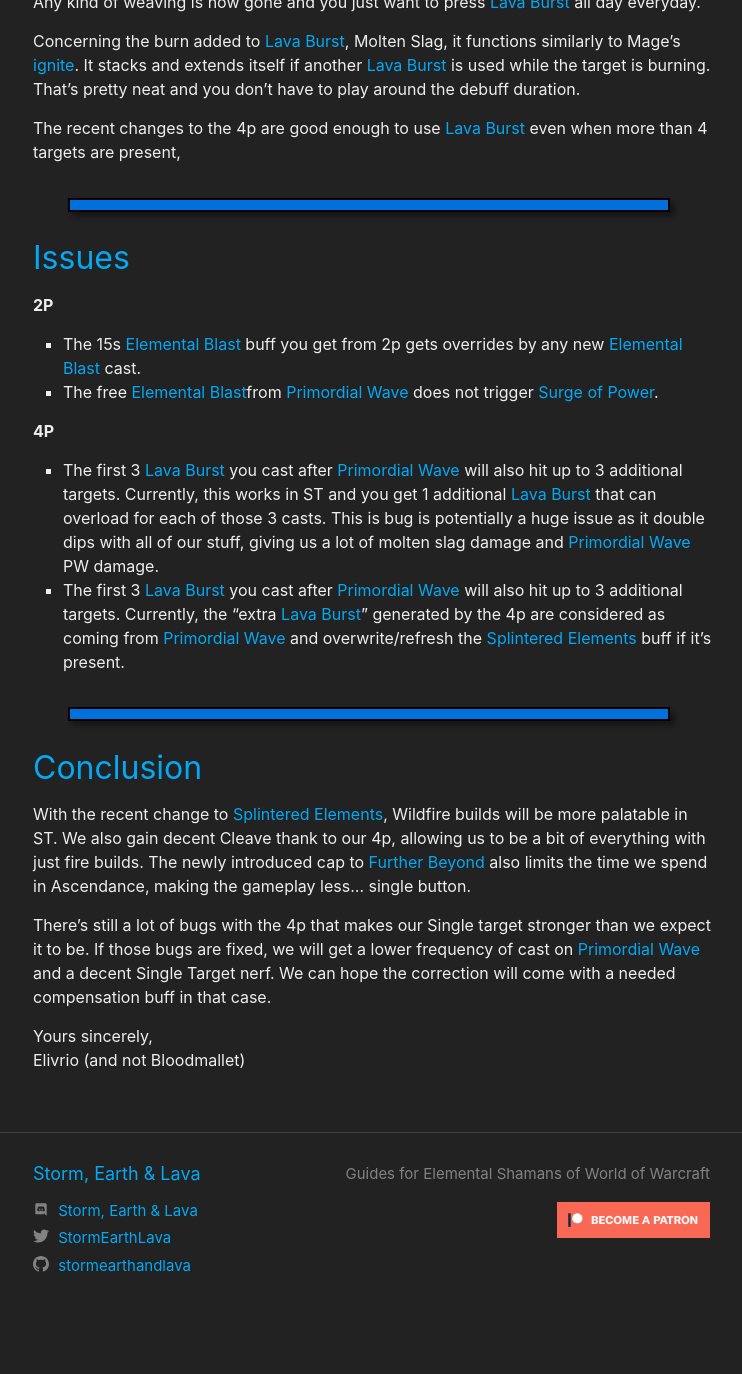
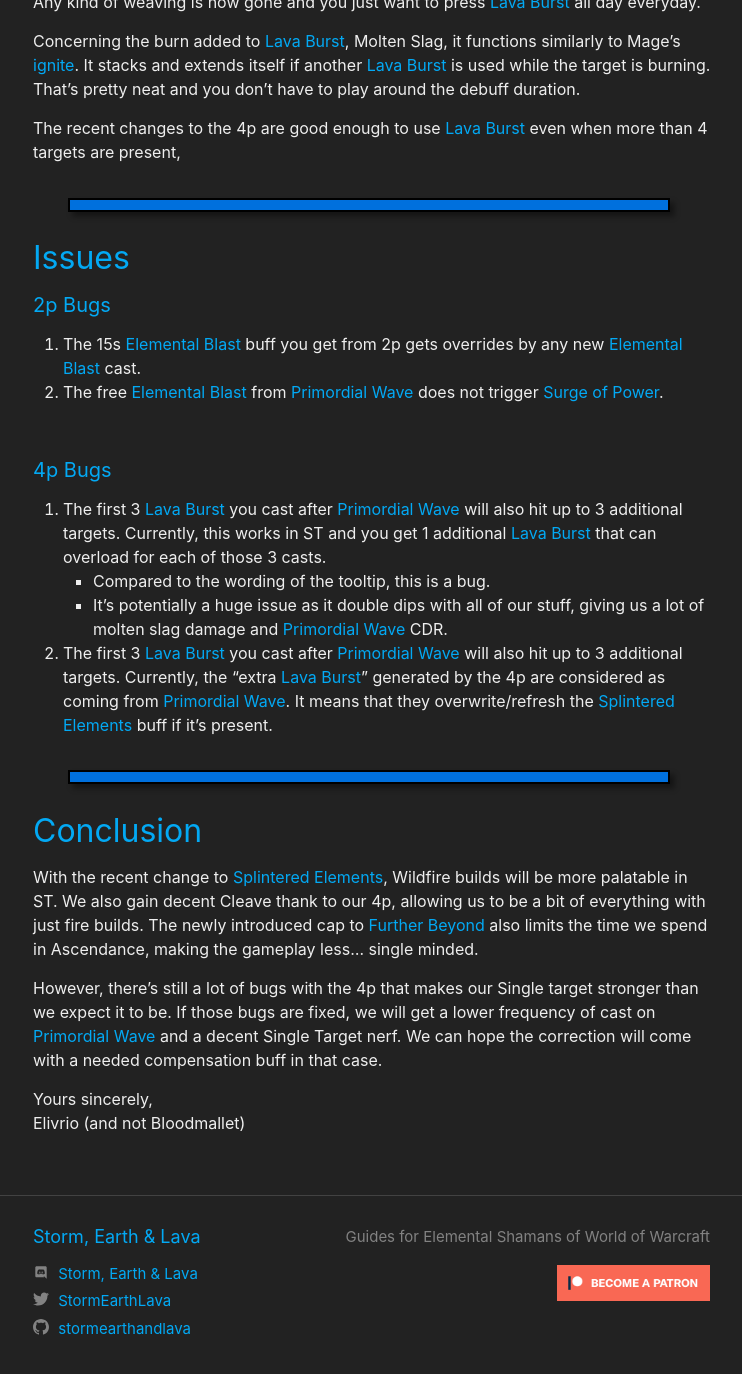
Before and after one commit to stormearthandlava/stormearthandlava.github.io, a Jekyll site: the page built from blog/_posts/2023-09-28-t31-set-discussion.md, in a window 1280 px wide and 1400 px high, scrolled down 1582 px. Shown: the top 1374 px of the window, without its empty margins (267-1009 px from the left). Built offline with Jekyll 4.4.1, drawn with Linux system fonts in a browser that asks for light colours; a script that is not in the unit is left out; before the commit the page ends 2919 px from its top, so only the background shows below that.

Commit message:
Proofreading

```diff
--- a/blog/_posts/2023-09-28-t31-set-discussion.md
+++ b/blog/_posts/2023-09-28-t31-set-discussion.md
@@ -51,13 +51,16 @@
 
 ## Issues
 
-**2P**
-- The 15s {{ site.data.talent.eb }} buff you get from 2p gets overrides by any new {{ site.data.talent.eb }} cast.
-- The free {{ site.data.talent.eb }}from {{ site.data.talent.pw }} does not trigger {{ site.data.talent.sop }}.
+#### 2p Bugs
+1. The 15s {{ site.data.talent.eb }} buff you get from 2p gets overrides by any new {{ site.data.talent.eb }} cast.
+2. The free {{ site.data.talent.eb }} from {{ site.data.talent.pw }} does not trigger {{ site.data.talent.sop }}.
 
-**4P**
-- The first 3 {{ site.data.spell.lvb }} you cast after {{ site.data.talent.pw }} will also hit up to 3 additional targets. Currently, this works in ST and you get 1 additional {{ site.data.spell.lvb }} that can overload for each of those 3 casts. This is bug is potentially a huge issue as it double dips with all of our stuff, giving us a lot of molten slag damage and {{ site.data.talent.pw }} PW damage.
-- The first 3 {{ site.data.spell.lvb }} you cast after {{ site.data.talent.pw }} will also hit up to 3 additional targets. Currently, the "extra {{ site.data.spell.lvb }}" generated by the 4p are considered as coming from {{ site.data.talent.pw }} and overwrite/refresh the {{ site.data.talent.splinter }} buff if it's present.
+<br>
+#### 4p Bugs
+1. The first 3 {{ site.data.spell.lvb }} you cast after {{ site.data.talent.pw }} will also hit up to 3 additional targets. Currently, this works in ST and you get 1 additional {{ site.data.spell.lvb }} that can overload for each of those 3 casts.
+  - Compared to the wording of the tooltip, this is a bug.
+  - It's potentially a huge issue as it double dips with all of our stuff, giving us a lot of molten slag damage and {{ site.data.talent.pw }} CDR.
+2. The first 3 {{ site.data.spell.lvb }} you cast after {{ site.data.talent.pw }} will also hit up to 3 additional targets. Currently, the "extra {{ site.data.spell.lvb }}" generated by the 4p are considered as coming from {{ site.data.talent.pw }}. It means that they overwrite/refresh the {{ site.data.talent.splinter }} buff if it's present.
 
 
 <hr>
@@ -65,9 +68,9 @@
 ## Conclusion
 
 With the recent change to {{ site.data.talent.splinter }}, Wildfire builds will be more palatable in ST. We also gain decent Cleave thank to our 4p, allowing us to be a bit of everything with just fire builds.
-The newly introduced cap to {{ site.data.talent.fb }} also limits the time we spend in Ascendance, making the gameplay less... single button.
+The newly introduced cap to {{ site.data.talent.fb }} also limits the time we spend in Ascendance, making the gameplay less... single minded.
 
-There's still a lot of bugs with the 4p that makes our Single target stronger than we expect it to be. If those bugs are fixed, we will get a lower frequency of cast on {{ site.data.talent.pw }} and a decent Single Target nerf. We can hope the correction will come with a needed compensation buff in that case.
+However, there's still a lot of bugs with the 4p that makes our Single target stronger than we expect it to be. If those bugs are fixed, we will get a lower frequency of cast on {{ site.data.talent.pw }} and a decent Single Target nerf. We can hope the correction will come with a needed compensation buff in that case.
 
 Yours sincerely,<br/>
 Elivrio (and not Bloodmallet)
```
Also changed, not shown: blog/_posts/2023-09-11-10.2-change-collection.md (+2 -2 lines).
